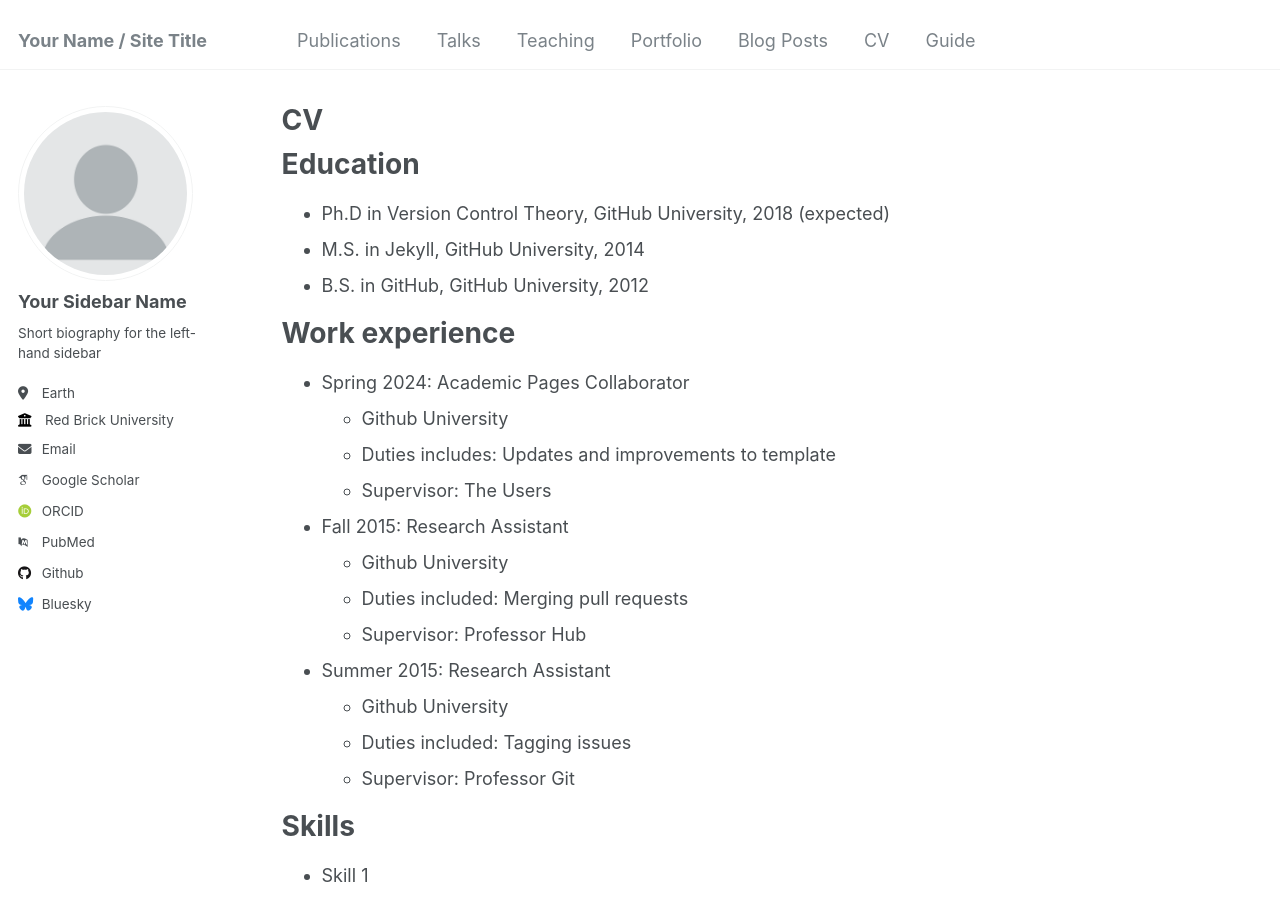
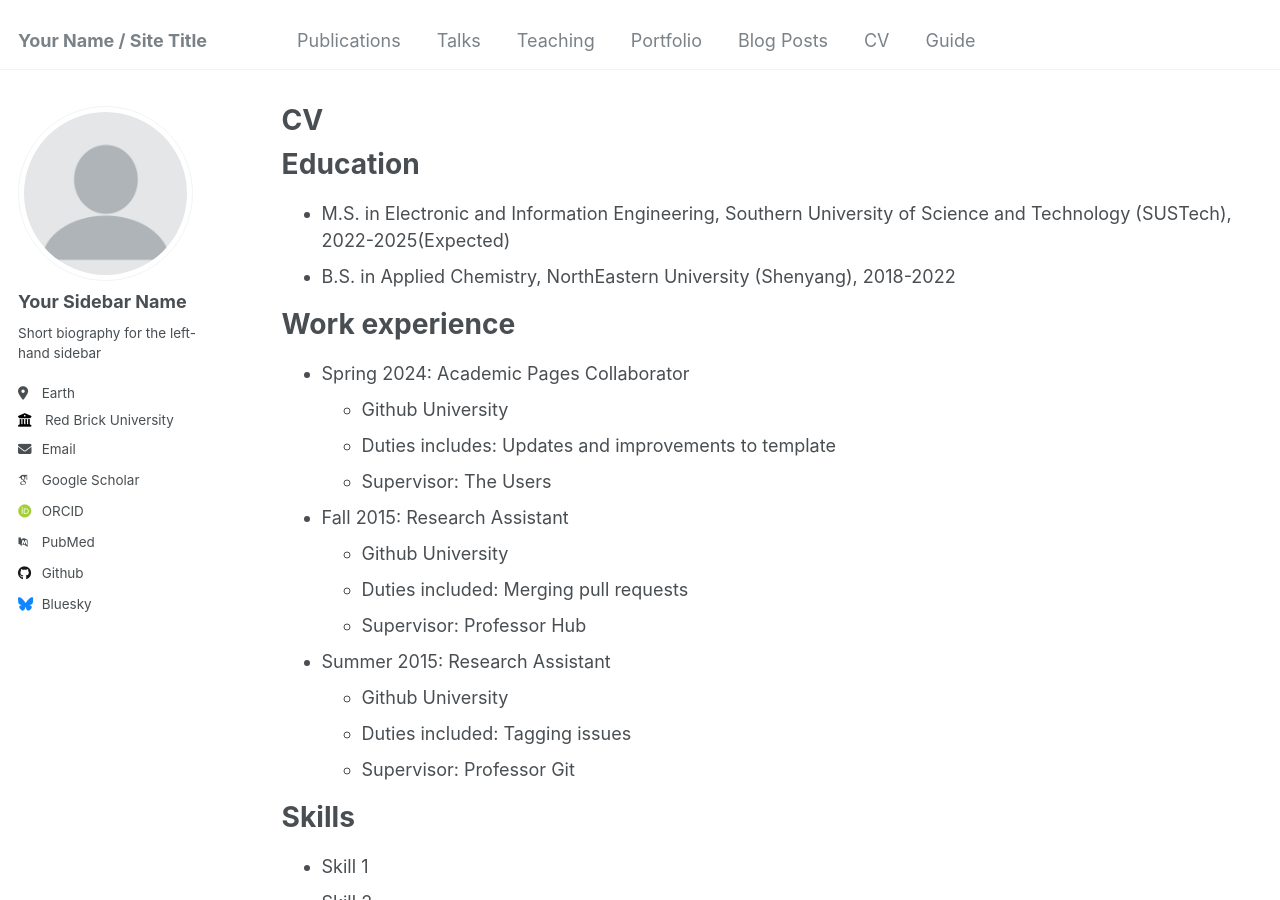
Before and after one commit to wenjie1835/wenjie1835.github.io, a Jekyll site: the page built from _pages/cv.md, in a window 1280 px wide and 900 px high. Built offline with Jekyll 4.4.1, drawn with Linux system fonts in a browser that asks for light colours; some web fonts are replaced.

Commit message:
Update cv.md

```diff
--- a/_pages/cv.md
+++ b/_pages/cv.md
@@ -11,9 +11,8 @@
 
 Education
 ======
-* Ph.D in Version Control Theory, GitHub University, 2018 (expected)
-* M.S. in Jekyll, GitHub University, 2014
-* B.S. in GitHub, GitHub University, 2012
+* M.S. in Electronic and Information Engineering, Southern University of Science and Technology (SUSTech), 2022-2025(Expected)
+* B.S. in Applied Chemistry, NorthEastern University (Shenyang), 2018-2022
 
 Work experience
 ======
```
